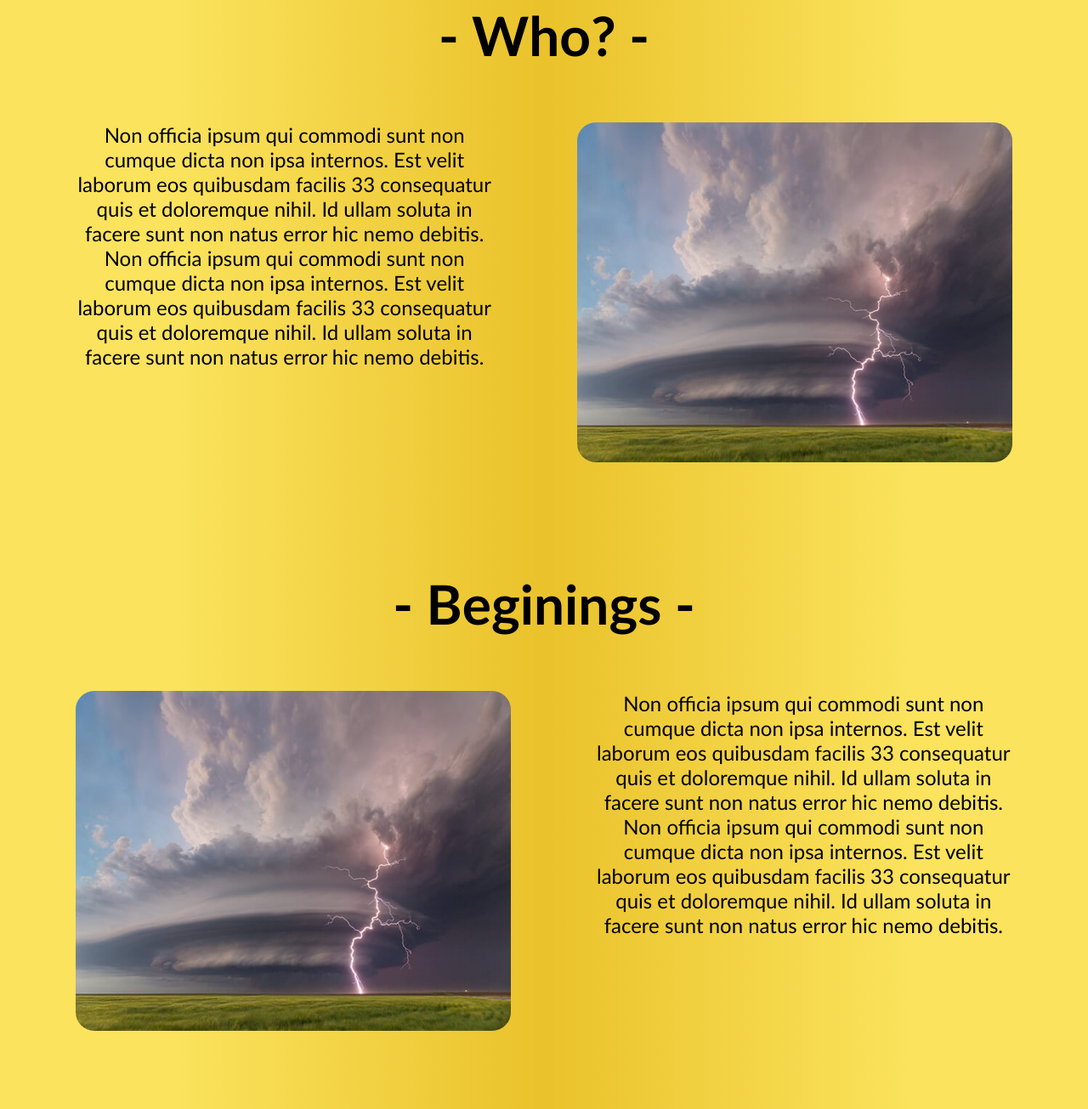
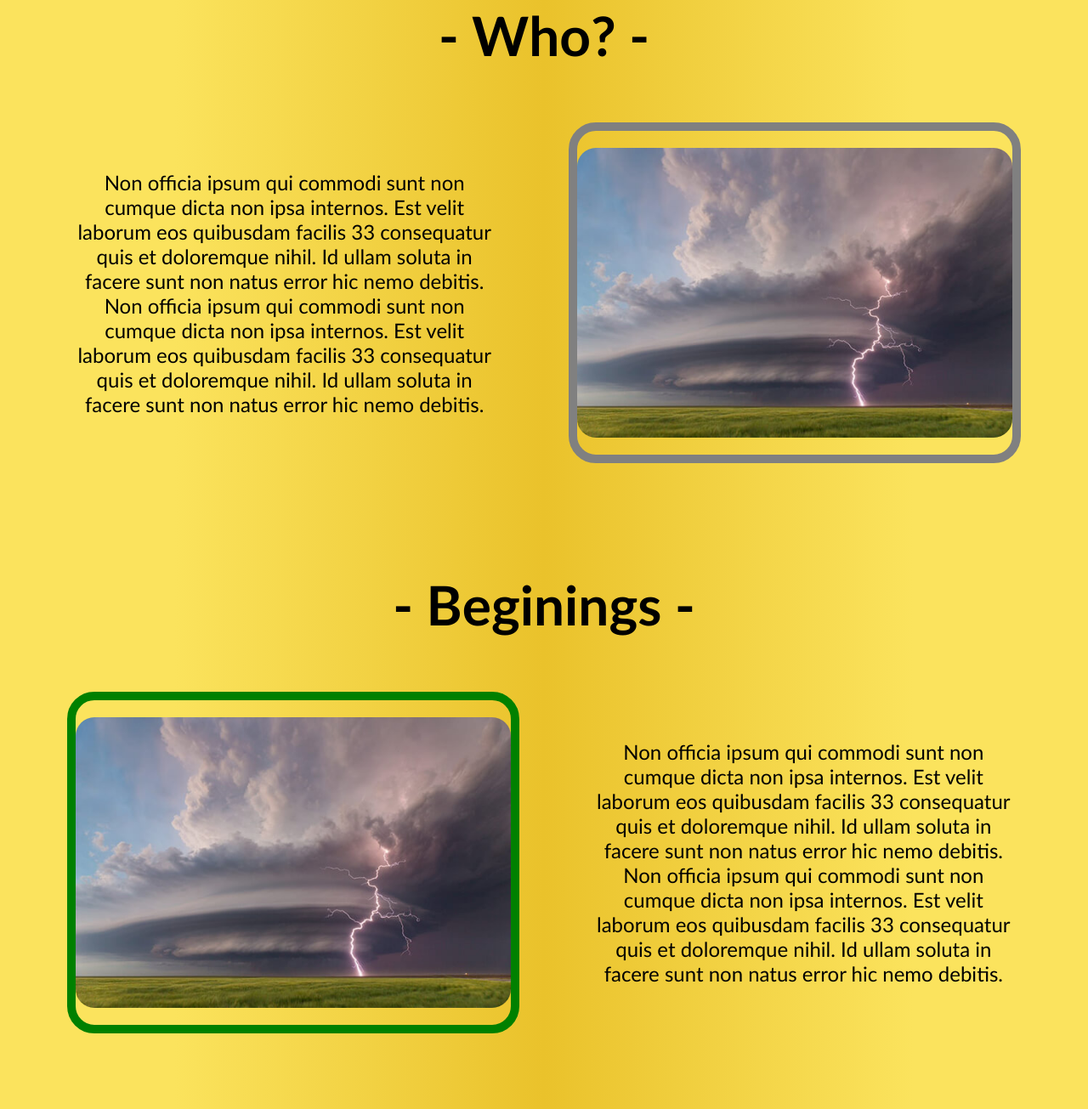
Before and after one commit to Yellow-Games/Portfolio, a plain HTML site: page about.html in a window 1280 px wide. Shown: the part 275-1580 px from the top of the page at 85% size. Drawn offline with Linux system fonts and the light colour scheme.

Commit message:
Mobile Compatability

```diff
--- a/about-style.css
+++ b/about-style.css
@@ -75,11 +75,16 @@
 
 .desc span {
 	width: 40%;
+	aspect-ratio: calc(1.5 * 40vw);
+	display: flex;
+	align-items: center;
+	/* border: 10px #000 solid; */
 }
 
 .desc div {
 	width: 40vw;
-	height: calc(50vh - 20px);
+	aspect-ratio: 1.5;
+	/* height: calc(50vh - 20px); */
 	display: flex;
 	justify-content: center;
 	align-items: center;
@@ -88,20 +93,21 @@
 
 .desc img {
 	width: 40vw;
-	height: 50vh;
+	aspect-ratio: 1.5;
+	/* height: 50vh; */
 	border-radius: 2rem;
 }
 
 #a1 {
-	border: 10px solid transparent;
+	border: 10px solid gray;
 	transition: border 0.5s;
 }
 #b1 {
-	border: 10px solid transparent;
+	border: 10px solid green;
 	transition: border 0.5s;
 }
 #c1 {
-	border: 10px solid transparent;
+	border: 10px solid blue;
 	transition: border 0.5s;
 }
 
```
